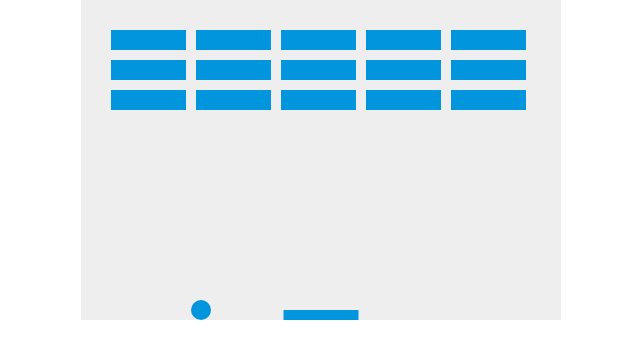
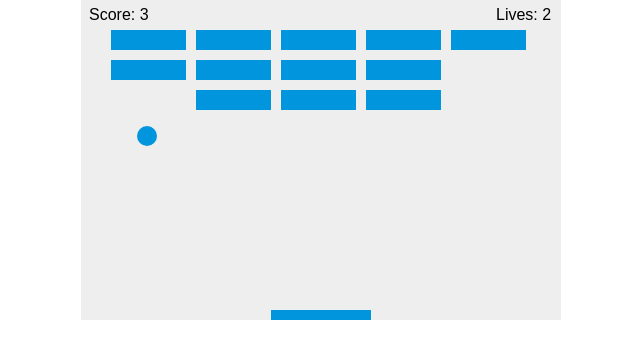
Before and after one commit to tylerthomasallen/breakout, a plain HTML site: page index.html in a window 1280 px wide. Shown: the whole page, without its empty margins (319-959 px from the left). Drawn offline with Linux system fonts and the light colour scheme.

Commit message:
Add spin to ball when playing

```diff
--- a/index.html
+++ b/index.html
@@ -13,15 +13,18 @@
         <script>
             let canvas = document.getElementById("myCanvas");
             let ctx = canvas.getContext("2d");
-            let x = canvas.width / 2;
-            let y = canvas.height - 30;
+            let ballColor = "#0095DD";
+            let ballX = canvas.width / 2;
+            let ballY = canvas.height - 30;
             let dx = 2;
             let dy = -2;
             let ballRadius = 10;
             let rightPressed = false;
             let leftPressed = false;
+            let leftSpin = false;
+            let rightSpin = false;
             let paddleHeight = 10;
-            let paddleWidth = 75;
+            let paddleWidth = 100;
             let paddleX = (canvas.width - paddleWidth) / 2;
 
             let brickRowCount = 3;
@@ -32,13 +35,34 @@
             let brickTopOffset = 30;
             let brickLeftOffset = 30;
 
+            let score = 0;
+            let lives = 3;
+
             document.addEventListener("keydown", keyDownHandler, false);
             document.addEventListener("keyup", keyUpHandler, false);
+            document.addEventListener("mousemove", mouseMoveHandler, false);
+
+            function mouseMoveHandler(e) {
+                let relativeX = e.clientX - canvas.offsetLeft;
+                if(relativeX > 0 && relativeX < canvas.width) {
+                    let oldPaddleX = paddleX;
+                    paddleX = relativeX - paddleWidth / 2;
+
+                    if (paddleX > oldPaddleX) {
+                        leftSpin = false;
+                        rightSpin = true;
+                    } else if (paddleX < oldPaddleX) {
+                        leftSpin = true;
+                        rightSpin = false;
+                    }
+
+
+                }
+            }
 
             function keyDownHandler(e) {
                 if (e.key == "Right" || e.key == "ArrowRight") {
                     rightPressed = true;
-                    debugger;
                 } else if(e.key == "Left" || e.key == "ArrowLeft") {
                     leftPressed = true;
                 }
@@ -52,71 +76,123 @@
             function drawBall() {
 
                 ctx.beginPath();
-                ctx.arc(x, y, ballRadius, 0, Math.PI * 2);
-                ctx.fillStyle = "#0095DD";
+                ctx.arc(ballX, ballY, ballRadius, 0, Math.PI * 2);
+                ctx.fillStyle = ballColor;
                 ctx.fill();
                 ctx.closePath();
 
-                if (y + dy < ballRadius) {
+                if (ballY + dy < ballRadius) {
                     dy = -dy;
-                } else if(y + dy > canvas.height - ballRadius) {
-                    if (x > paddleX && x < paddleX + paddleWidth) {
+                } else if(ballY + dy > canvas.height - ballRadius) {
+                    if (ballX > paddleX && ballX < paddleX + paddleWidth) {
                         dy = -dy;
+                        if (rightSpin) {
+                            dx += 1;
+                        } else if (leftSpin) {
+                            dx -= 1;
+                        }
                     } else {
+                      lives -= 1;
+
+                      if (lives === -1) {
                             alert("Game Over!");
                             document.location.reload();
                             clearInterval(interval);
+                        } else {
+                          ballX = canvas.width / 2;
+                          ballY = canvas.height - 30;
+                          dx = 2;
+                          dy = -2;
+                          paddleX = (canvas.width - paddleWidth) / 2;
                         }
                     }
-                if (x + dx < ballRadius || x + dx > canvas.width - ballRadius) {
+                }
+
+                if (ballX + dx < ballRadius || ballX + dx > canvas.width - ballRadius) {
                     dx = -dx;
                 }
-                x += dx;
-                y += dy;
+                ballX += dx;
+                ballY += dy;
             }
 
             function drawPaddle() {
+                if (rightPressed && paddleX < canvas.width - paddleWidth) {
+                    paddleX += 7;
+                } else if (leftPressed && paddleX > 0) {
+                    paddleX -= 7;
+                }
                 ctx.beginPath();
                 ctx.rect(paddleX, canvas.height-paddleHeight, paddleWidth, paddleHeight);
-                ctx.fillStyle = "#0095DD";
+                ctx.fillStyle = ballColor;
                 ctx.fill();
                 ctx.closePath();
             }
 
-            function drawBricks() {
             let bricks = [];
             for (let c = 0; c < brickColCount; c++) {
                 bricks[c] = [];
                 for (let r=0; r < brickRowCount; r++) {
-                        bricks[c][r] = {x: 0, y: 0}
+                    bricks[c][r] = {x: 0, y: 0, paint: true}
                 }
             }
 
+            function drawBricks() {
                 for(let col = 0; col < brickColCount; col++) {
                     for (let row = 0; row < brickRowCount; row++) {
+                        if (bricks[col][row].paint) {
                             let brickX = (col*(brickWidth+brickPadding)) + brickLeftOffset;
                             let brickY = (row*(brickHeight+brickPadding)) + brickTopOffset;
                             bricks[col][row].x = brickX;
                             bricks[col][row].y = brickY;
                             ctx.beginPath();
                             ctx.rect(brickX, brickY, brickWidth, brickHeight);
-                        ctx.fillStyle = "#0095DD";
+                            ctx.fillStyle = ballColor;
                             ctx.fill();
                             ctx.closePath();
                         }
                     }
+                }
+            }
+
+            function collisionDetection() {
+                for (let c = 0; c < brickColCount; c++) {
+                    for (let r = 0; r < brickRowCount; r++) {
+                        let b = bricks[c][r];
+                        if (ballX > b.x && ballX < b.x + brickWidth + ballRadius && ballY - ballRadius < b.y + brickHeight && b.paint) {
+                            dy = -dy;
+                            b.paint = false;
+                            score++;
+                            if (score === brickColCount*brickRowCount) {
+                                alert("You win!");
+                                document.location.reload();
+                                clearInterval(interval);
+                            }
+                        }
+                    }
+                }
+            }
+
+            function drawScore() {
+                ctx.font = "16px Arial";
+                ctx.fillStyle = "black";
+                ctx.fillText("Score: " + score, 8, 20);
+            }
+
+            function drawLives() {
+                ctx.font = "16px Arial";
+                ctx.fillStyle = "black";
+                ctx.fillText("Lives: " + lives, canvas.width - 65, 20);
+
             }
 
             function draw() {
                 ctx.clearRect(0, 0, canvas.width, canvas.height);
                 drawBall();
                 drawPaddle();
-                if (rightPressed && paddleX < canvas.width - paddleWidth) {
-                    paddleX += 7;
-                } else if (leftPressed && paddleX > 0) {
-                    paddleX -= 7;
-                }
                 drawBricks();
+                collisionDetection();
+                drawScore();
+                drawLives();
             };
 
 
```
Lines whose indentation alone changed are shown as unchanged.
